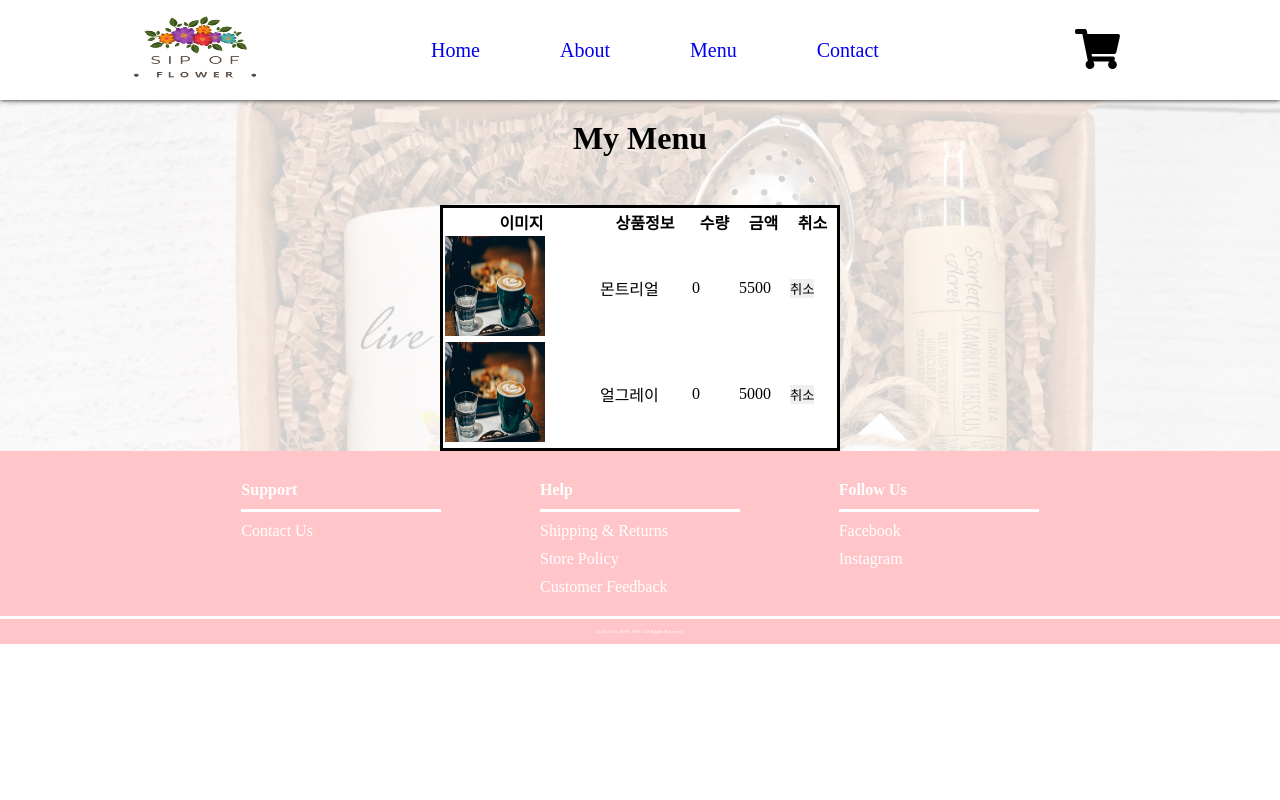
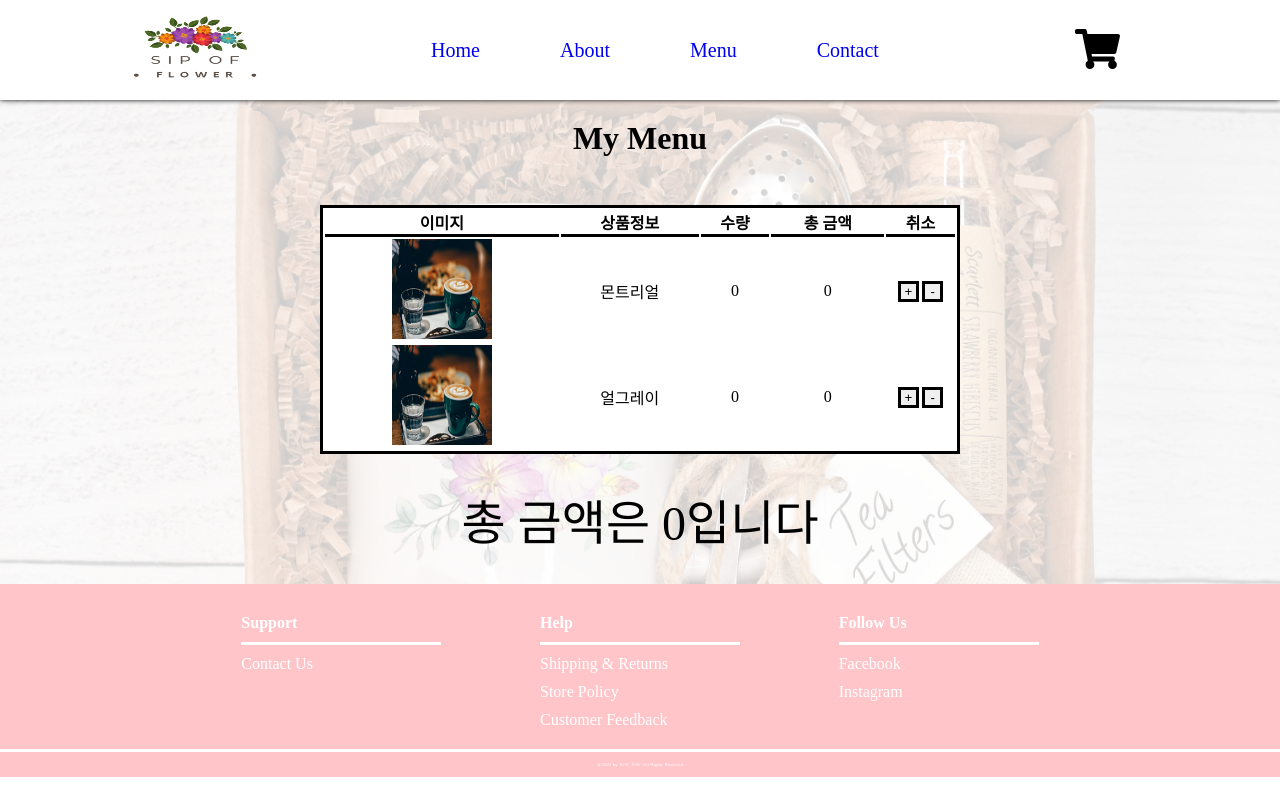
Before and after one commit to DoggySummer/flower, a React (Create React App) app: page /Cart in a window 1280 px wide. Built offline with nearby package versions, Linux system fonts and the light colour scheme; a web font is replaced by a local one.

Commit message:
map함수 준비단계

```diff
--- a/src/components/Cart.css
+++ b/src/components/Cart.css
@@ -25,11 +25,21 @@
 }
 table {
   margin: 0 auto;
-  width: 400px;
+  width: 50%;
   border: solid;
   background-color: #fff;
+  text-align: center;
 }
-
+th {
+  border-bottom: solid;
+}
+.total {
+  font-size: 3rem;
+  margin: 0 auto;
+  width: 50%;
+  text-align: center;
+  padding: 30px 0;
+}
 .aaa {
   width: 100px;
   height: 100px;
@@ -44,7 +54,15 @@ table {
   padding-top: 0;
   margin-bottom: 25px;
 }
-
+.cart_increase {
+  width: 30%;
+  border: solid;
+  margin-right: 5%;
+}
+.cart_decrease {
+  width: 30%;
+  border: solid;
+}
 .cart_img {
   width: 100%;
   height: 75%;
--- a/src/components/Cart.js
+++ b/src/components/Cart.js
@@ -15,7 +15,7 @@ const Cart = (props) => {
 							<th>이미지</th>
 							<th>상품정보</th>
 							<th>수량</th>
-							<th>금액</th>
+							<th>총 금액</th>
 							<th>취소</th>
 						</tr>
 
@@ -23,19 +23,25 @@ const Cart = (props) => {
 							<td><img src={props.state[0].front_Image} className='aaa'></img></td>
 							<td>{props.state[0].name}</td>
 							<td>{props.state[0].quan}</td>
-							<td>{props.state[0].price}</td>
-							<td><button>취소</button></td>
+							<td>{props.state[0].price*props.state[0].quan}</td>
+							<td>
+								<button className='cart_increase' onClick={()=>props.dispatch({type:'add_1'})}>+</button>
+								<button className='cart_decrease'onClick={()=>props.dispatch({type:'subtract_1'})}>-</button>
+							</td>
 						</tr>
 
 						<tr>
 							<td><img src={props.state[1].front_Image} className='aaa'></img></td>
 							<td>{props.state[1].name}</td>
 							<td>{props.state[1].quan}</td>
-							<td>{props.state[1].price}</td>
-							<td><button>취소</button></td>
+							<td>{props.state[1].price*props.state[1].quan}</td>
+							<td>
+								<button className='cart_increase' onClick={()=>props.dispatch({type:'add_2'})}>+</button>
+								<button className='cart_decrease' onClick={()=>props.dispatch({type:'subtract_2'})}>-</button>
+							</td>
 						</tr>
 					</table>
-
+					<div className='total'>총 금액은 {props.state[0].price*props.state[0].quan + props.state[1].price*props.state[1].quan}입니다</div>
 				</div>
 			</div>
 		</div>
--- a/src/components/Menu.js
+++ b/src/components/Menu.js
@@ -20,8 +20,8 @@ const Menu = (props) => {
 					<img src={props.state[i].back_Image} className='img_back'></img>
 				</div>
 				<div className='menu_description'>
-					<h3>{ a.name }</h3>
-					<div className='AddToCart' onClick={()=>props.dispatch({type:'add_1'})}>Add to Cart</div>
+					<h3>{a.name}</h3>
+					<div className='AddToCart' onClick={()=>props.dispatch({type: 'add_1'})}>Add to Cart</div>
 				</div>
 			</div>)
 			})}
--- a/src/index.js
+++ b/src/index.js
@@ -103,6 +103,11 @@ function reducer(state = defaultItems, action){
     copy[0].quan--;
     return copy
     }
+  else if (action.type === 'subtract_2'){
+    let copy = [...state];
+    copy[1].quan--;
+    return copy
+    }
     else {
       return state
     }
```
Lines whose indentation alone changed are shown as unchanged.
